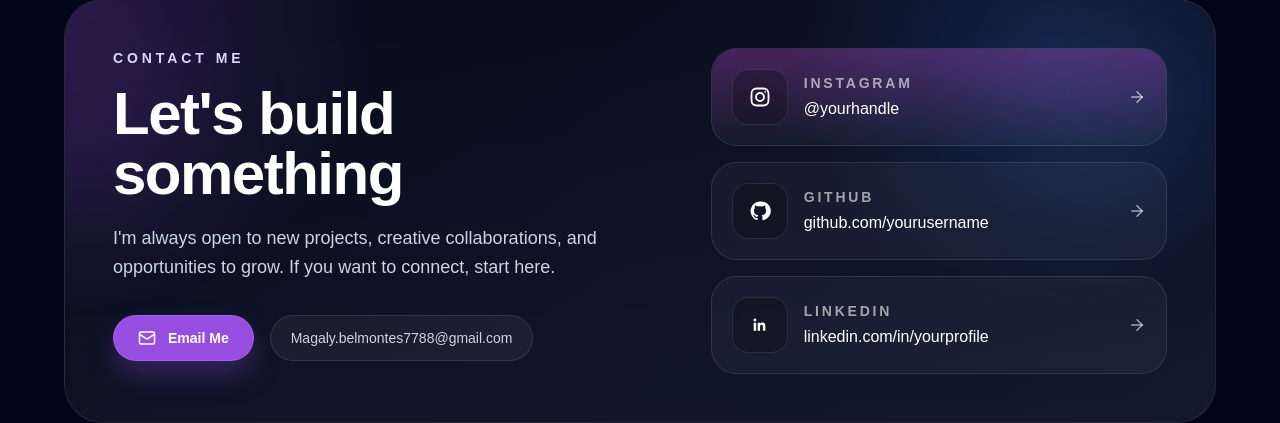
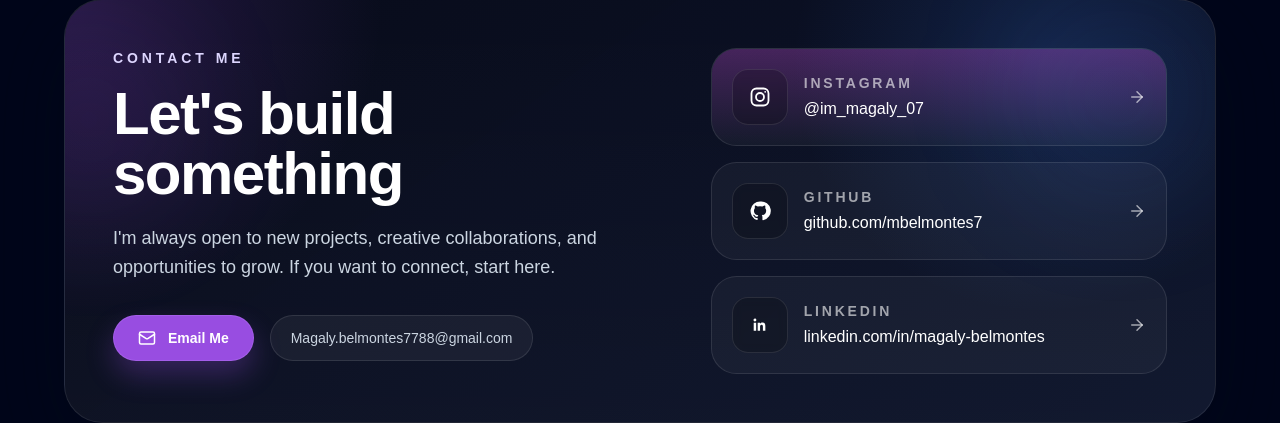
Before and after one commit to mbelmontes7/magaly-portfolio, a React (Vite) app in the folder magaly-portfolio/: page / in a window 1280 px wide. Shown: the part 2679-3102 px from the top of the page. Built offline with nearby package versions, Linux system fonts and the light colour scheme.

Commit message:
feat: update social media links and handles in Contact section

```diff
--- a/magaly-portfolio/src/Contact.jsx
+++ b/magaly-portfolio/src/Contact.jsx
@@ -25,22 +25,22 @@ const LinkedInIcon = ({ className }) => (
 const socialLinks = [
     {
         label: 'Instagram',
-        handle: '@yourhandle',
-        href: 'https://instagram.com/yourhandle',
+        handle: '@im_magaly_07',
+        href: 'https://www.instagram.com/im_magaly_07/',
         icon: InstagramIcon,
         glow: 'from-fuchsia-500/25 via-pink-500/12 to-orange-300/8'
     },
     {
         label: 'GitHub',
-        handle: 'github.com/yourusername',
-        href: 'https://github.com/yourusername',
+        handle: 'github.com/mbelmontes7',
+        href: 'https://github.com/mbelmontes7?tab=overview&from=2026-04-01&to=2026-04-13',
         icon: GitHubIcon,
         glow: 'from-slate-200/18 via-slate-400/10 to-slate-700/6'
     },
     {
         label: 'LinkedIn',
-        handle: 'linkedin.com/in/yourprofile',
-        href: 'https://linkedin.com/in/yourprofile',
+        handle: 'linkedin.com/in/magaly-belmontes',
+        href: 'https://www.linkedin.com/in/magaly-belmontes/',
         icon: LinkedInIcon,
         glow: 'from-sky-500/24 via-blue-500/12 to-cyan-300/8'
     }
```
